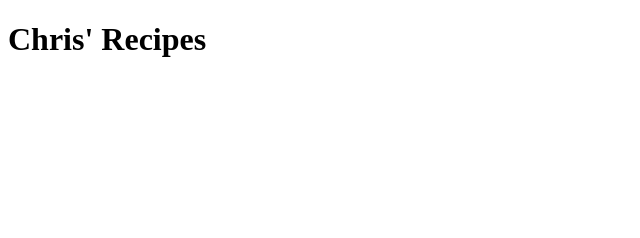
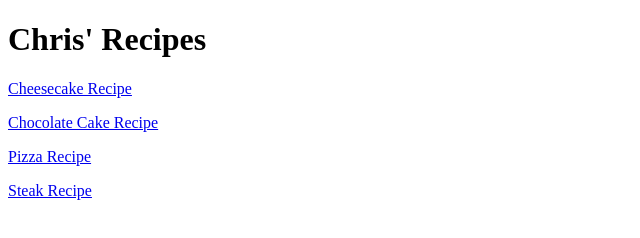
Before and after one commit to BugParticle/recipes-website, a plain HTML site: page TOP-recipes/index.html in a window 1280 px wide. Shown: the whole page, without its empty margins (0-640 px from the left). Drawn offline with Linux system fonts and the light colour scheme.

Commit message:
Copy of previous commit; forgot to add files

```diff
--- a/TOP-recipes/index.html
+++ b/TOP-recipes/index.html
@@ -6,5 +6,9 @@
     </head>
     <body>
         <h1>Chris' Recipes</h1>
+        <p><a href="recipes/cheesecake.html">Cheesecake Recipe</a></p>
+        <p><a href="recipes/chocolate-cake.html">Chocolate Cake Recipe</a></p>
+        <p><a href="recipes/pizza.html">Pizza Recipe</a></p>
+        <p><a href="recipes/steak.html">Steak Recipe</a></p>
     </body>
 </html>
```
Also changed, not shown: TOP-recipes/recipes/cheesecake.html (+1 -0 lines), TOP-recipes/recipes/chocolate-cake.html (+1 -0 lines), TOP-recipes/recipes/pizza.html (+1 -0 lines), TOP-recipes/recipes/steak.html (+1 -0 lines).
